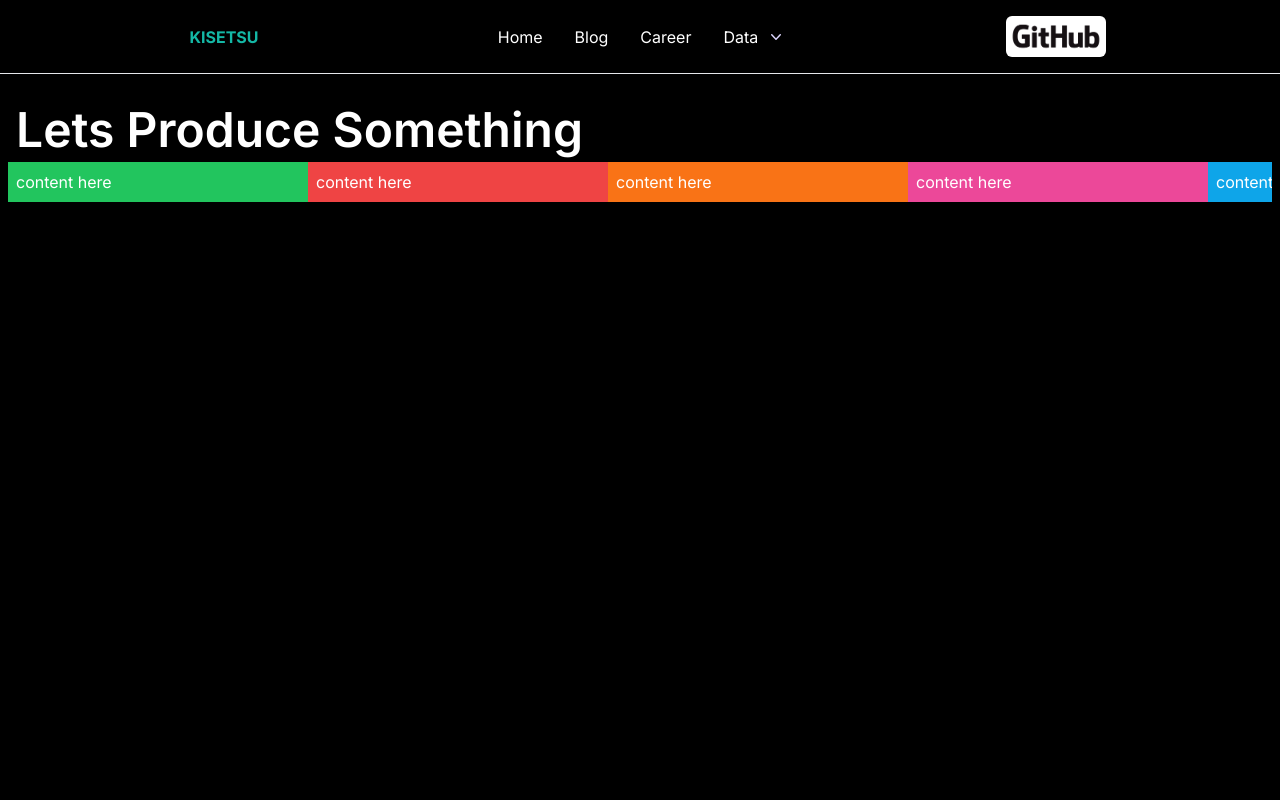
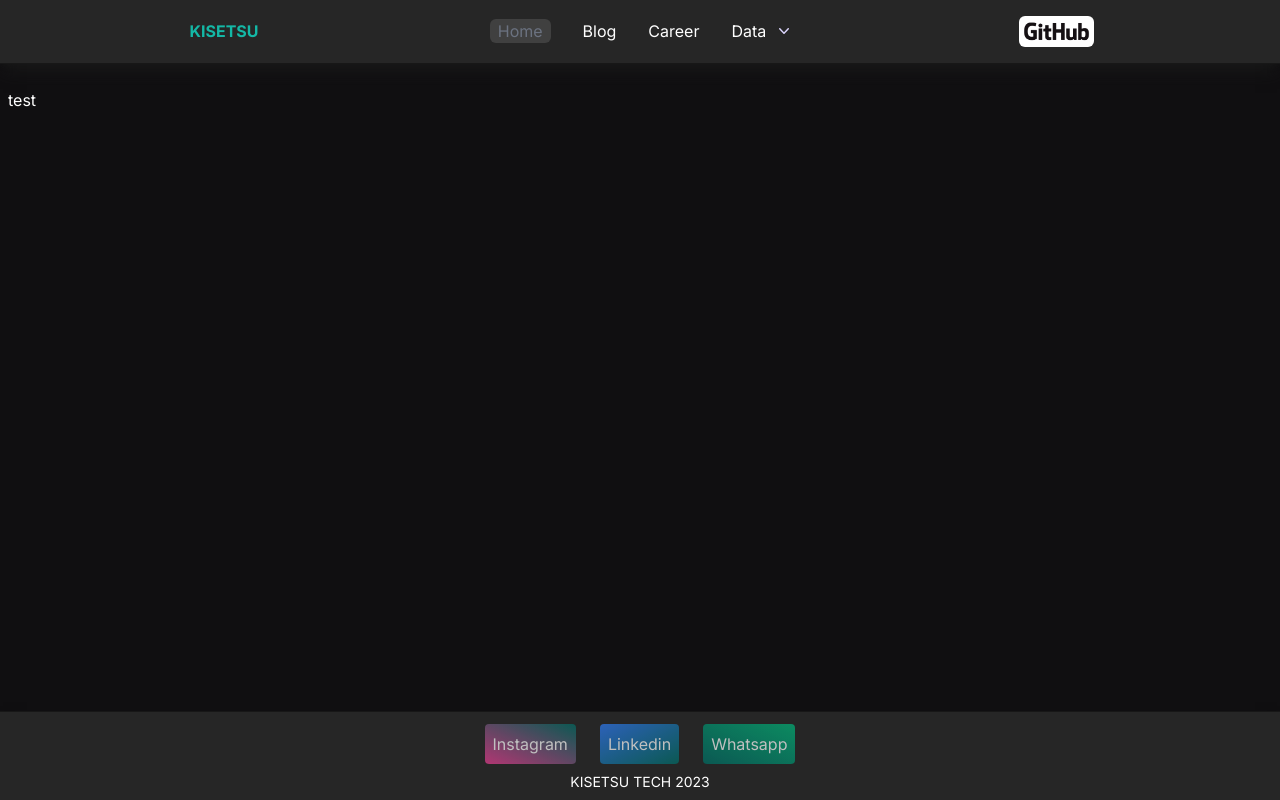
Before and after one commit to dwissaaj/kisetsu.tech, a Next.js app: page / in a window 1280 px wide. Built offline with nearby package versions, Linux system fonts and the light colour scheme.

Commit message:
add navbar and footer

```diff
--- a/package.json
+++ b/package.json
@@ -28,6 +28,8 @@
     "swiper": "^9.3.2",
     "swr": "^2.1.5",
     "tailwindcss": "3.3.2",
-    "typescript": "5.1.3"
+    "typescript": "5.1.3",
+    "@react-buddy/ide-toolbox-next": "^2.4.0",
+    "@react-buddy/palette-mui": "^5.0.1"
   }
 }
--- /dev/null
+++ b/src/app/career/page.tsx
@@ -0,0 +1,7 @@
+export default function Career() {
+    return (
+        <>
+            <h1>career</h1>
+        </>
+    )
+}
--- a/src/app/component/foots.tsx
+++ b/src/app/component/foots.tsx
@@ -1,10 +1,20 @@
+import Link from "next/link";
+
 export default function Foots() {
   return (
-      <footer className={''}>
-          <div className={'absolute bottom-0 mt-8 flex w-screen justify-center'}>
-              <p className={'text-white text-sm'}>Kisetsu 2023</p>
+          <div className={'absolute bottom-0 bg-neutral-800 shadow-lg shadow-neutral-900 flex w-screen justify-center border-t border-neutral-900'}>
+              <div className={'flex flex-col'}>
+                  <div className={'flex gap-6 mt-3'}>
+                      <Link className={'p-2 rounded bg-gradient-to-tr from-pink-500 to-teal-700 brightness-75 hover:brightness-125'}  href={'https://www.instagram.com/dwisaji/'}>Instagram</Link>
+                      <Link className={'p-2 rounded bg-gradient-to-br from-blue-500 to-teal-700 brightness-75 hover:brightness-125'} href={'https://www.linkedin.com/in/dwi-setyo-aji/'}>Linkedin</Link>
+                      <Link className={'p-2 rounded bg-gradient-to-bl from-emerald-500 to-teal-700 brightness-75 hover:brightness-125'} href={'https://wa.me/6285251743273?text=Hi%20Aji%20can%20we%20talk?%'}>Whatsapp</Link>
+                  </div>
+                  <div className={'flex justify-center'}>
+                      <p className={'text-white text-sm my-2'}>KISETSU TECH 2023</p>
+                  </div>
+              </div>
           </div>
-      </footer>
+
 
   )
 }
--- a/src/app/component/navi.tsx
+++ b/src/app/component/navi.tsx
@@ -5,26 +5,29 @@ import Link from "next/link";
 import {Disclosure, Menu, Transition} from "@headlessui/react";
 import {ChevronDownIcon} from "@heroicons/react/20/solid";
 import Foots from "@/app/component/foots";
-function classNames(...classes) {
+import {usePathname} from "next/navigation";
+function classNames(...classes: any[]) {
     return classes.filter(Boolean).join(' ')
 }
 
 export default function Navi() {
+    const pathname = usePathname()
+
     return (
     <>
       <nav>
-          <div className={'static p-2 lg:p-4 border-b grid grid-cols-1 md:grid-cols-3 flex justify-center justify-items-center items-center bg-black'}>
+          <div className={'static p-2 lg:p-4 border-b border-neutral-900 grid grid-cols-1 md:grid-cols-3 justify-center justify-items-center items-center bg-neutral-800 shadow-lg shadow-neutral-900'}>
               <div className={'hidden md:block'}>
                   <Link className={'text-teal-500 font-4xl font-bold'} href={'/'}>KISETSU</Link>
               </div>
               <div className={'flex gap-4 lg:gap-8'}>
                   <Disclosure>
-                  <Link className={'hover:text-[#FD8A8A]'}  href={'/'} >Home</Link>
-                  <Link className={'hover:text-[#FD8A8A]'} href={'/blog'}>Blog</Link>
-                  <Link className={'hover:text-[#FD8A8A]'} href={'/career'} >Career</Link>
+                  <Link className={pathname === '/' ? 'hover:text-pink-500 bg-neutral-700 text-gray-500 px-2 rounded-md' : 'hover:text-pink-500 '}  href={'/'} >Home</Link>
+                  <Link className={pathname === '/blog' ? 'hover:text-pink-500 bg-neutral-700 text-gray-500 px-2  rounded-md' : 'hover:text-pink-500 '} href={'/blog'}>Blog</Link>
+                  <Link className={pathname === '/career' ? 'hover:text-pink-500 bg-neutral-700 text-gray-500 px-2 rounded-md' : 'hover:text-pink-500 '} href={'/career'}>Career</Link>
                   <Menu as="div" className="relative inline-block text-left">
                       <Menu.Button className="flex items-center">
-                          <p>Data</p>
+                          <p className={'hover:text-pink-500'}>Data</p>
                           <ChevronDownIcon
                               className="ml-2 -mr-1 h-5 w-5 text-violet-200 hover:text-violet-100"
                               aria-hidden="true"
@@ -101,13 +104,15 @@ export default function Navi() {
                   </Disclosure>
               </div>
               <div className={'hidden md:block'}>
-                      <Image className={'bg-white rounded-md hover:bg-teal-500'} src={'/image/GitHub.png'} alt={'github logo'} width={100} height={100} />
+                  <Link href={'https://github.com/dwissaaj'} >
+                      <Image className={'bg-white rounded-md hover:bg-teal-500'} src={'/image/GitHub.png'} alt={'github logo'} width={75} height={75} />
+                  </Link>
               </div>
           </div>
       </nav>
-      {/*<div className={'fixed bottom-0 mt-4'}>*/}
-      {/*    <Foots />*/}
-      {/*</div>*/}
+      <footer className={'absolute bottom-0 '}>
+          <Foots />
+      </footer>
 
     </>
     )
--- a/src/app/globals.css
+++ b/src/app/globals.css
@@ -41,6 +41,6 @@
 }
 
 body {
-  background-color: black;
+  background-color: #100f11;
   color: white;
 }
--- a/src/app/page.tsx
+++ b/src/app/page.tsx
@@ -5,26 +5,7 @@ import Blog from "@/app/blog/page";
 export default function Home() {
   return (
       <div className={'p-2 mt-4 flex flex-col w-screen justify-start'}>
-          <div className={'w-full m-2'}>
-              <h1 className={'text-5xl font-semibold'}>Lets Produce Something</h1>
-          </div>
-          <div className={'flex flex-nowrap overflow-x-auto'}>
-              <div className={'w-[300px] snap-x snap-center bg-green-500 p-2 flex-none'}>
-                  <p>content here</p>
-              </div>
-              <div className={'w-[300px] snap-x snap-center bg-red-500 p-2 flex-none'}>
-                  <p>content here</p>
-              </div>
-              <div className={'w-[300px] snap-x snap-center bg-orange-500 p-2 flex-none'}>
-                  <p>content here</p>
-              </div>
-              <div className={'w-[300px] snap-x snap-center bg-pink-500 p-2 flex-none'}>
-                  <p>content here</p>
-              </div>
-              <div className={'w-[300px] snap-x snap-center bg-sky-500 p-2 flex-none'}>
-                  <p>content here</p>
-              </div>
-          </div>
+          <h1>test</h1>
       </div>
   )
 }
--- /dev/null
+++ b/src/components/dev/index.ts
@@ -0,0 +1,9 @@
+import React from "react";
+import {useInitial} from "./useInitial";
+
+const ComponentPreviews = React.lazy(() => import("./previews"));
+
+export {
+    ComponentPreviews,
+    useInitial
+};
--- /dev/null
+++ b/src/components/dev/palette.tsx
@@ -0,0 +1,28 @@
+import React from "react";
+import {Fragment} from "react";
+import {
+    Category,
+    Component,
+    Variant,
+    Palette,
+} from "@react-buddy/ide-toolbox-next";
+import MUIPalette from "@react-buddy/palette-mui";
+
+export const PaletteTree = () => (
+    <Palette>
+        <Category name="App">
+            <Component name="Loader">
+                <Variant>
+                    <ExampleLoaderComponent/>
+                </Variant>
+            </Component>
+        </Category>
+        <MUIPalette/>
+    </Palette>
+);
+
+export function ExampleLoaderComponent() {
+    return (
+        <Fragment>Loading...</Fragment>
+    );
+}
--- /dev/null
+++ b/src/components/dev/previews.tsx
@@ -0,0 +1,16 @@
+import React from "react";
+import {ComponentPreview, Previews} from "@react-buddy/ide-toolbox-next";
+import {PaletteTree} from "./palette";
+import UMKM from "@/app/umkm/page";
+
+const ComponentPreviews = () => {
+    return (
+        <Previews palette={<PaletteTree/>}>
+            <ComponentPreview path="/UMKM">
+                <UMKM/>
+            </ComponentPreview>
+        </Previews>
+    );
+};
+
+export default ComponentPreviews;
--- /dev/null
+++ b/src/components/dev/useInitial.ts
@@ -0,0 +1,16 @@
+import {useState} from "react";
+import {InitialHookStatus} from "@react-buddy/ide-toolbox-next";
+
+export const useInitial: () => InitialHookStatus = () => {
+    const [status, setStatus] = useState<InitialHookStatus>({
+        loading: false,
+        error: false,
+    });
+    /*
+      Implement hook functionality here.
+      If you need to execute async operation, set loading to true and when it's over, set loading to false.
+      If you caught some errors, set error status to true.
+      Initial hook is considered to be successfully completed if it will return {loading: false, error: false}.
+    */
+    return status;
+};
```
Also changed, not shown: src/components/dev/README.md (added), 1 other file (tests, documents, lock files or other folders).
